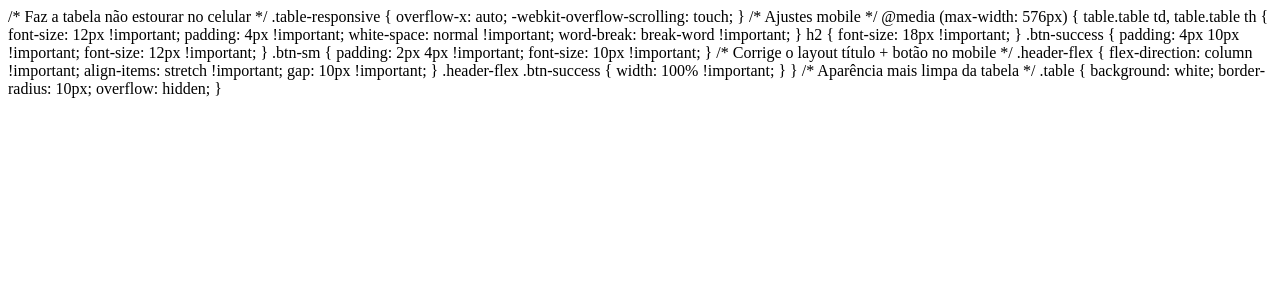
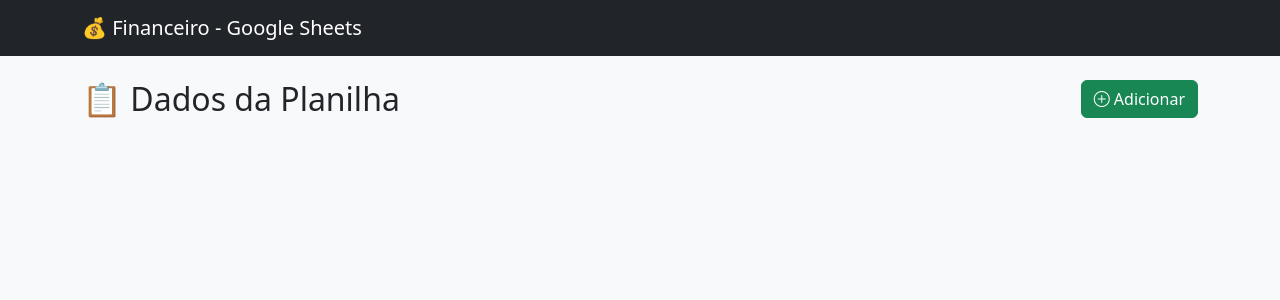
Before and after one commit to TiagoRavi/controle_Financeiro, a Flask app: page / in a window 1280 px wide. Shown: the top 300 px of the page. Run offline with Flask 3, Linux system fonts and the light colour scheme; data that the repository does not hold is empty.

Commit message:
comitv12

```diff
--- a/templates/base.html
+++ b/templates/base.html
@@ -1,3 +1,22 @@
+<!DOCTYPE html>
+<html lang="pt-br">
+<head>
+    <meta charset="UTF-8">
+    <title>Controle Financeiro</title>
+
+    <!-- BOOTSTRAP -->
+    <link
+        href="https://cdn.jsdelivr.net/npm/bootstrap@5.3.2/dist/css/bootstrap.min.css"
+        rel="stylesheet">
+
+    <link
+        href="https://cdn.jsdelivr.net/npm/bootstrap-icons@1.11.1/font/bootstrap-icons.css"
+        rel="stylesheet">
+
+    <!-- ===========================
+            CSS RESPONSIVO
+    ============================ -->
+    <style>
         /* Faz a tabela não estourar no celular */
         .table-responsive {
             overflow-x: auto;
@@ -46,3 +65,22 @@
             border-radius: 10px;
             overflow: hidden;
         }
+    </style>
+
+</head>
+<body class="bg-light">
+
+    <nav class="navbar navbar-dark bg-dark mb-4">
+        <div class="container">
+            <span class="navbar-brand">💰 Financeiro - Google Sheets</span>
+        </div>
+    </nav>
+
+    <div class="container">
+        {% block conteudo %}{% endblock %}
+    </div>
+
+    <script src="https://cdn.jsdelivr.net/npm/bootstrap@5.3.2/dist/js/bootstrap.bundle.min.js"></script>
+
+</body>
+</html>
```
Lines whose indentation alone changed are shown as unchanged.
